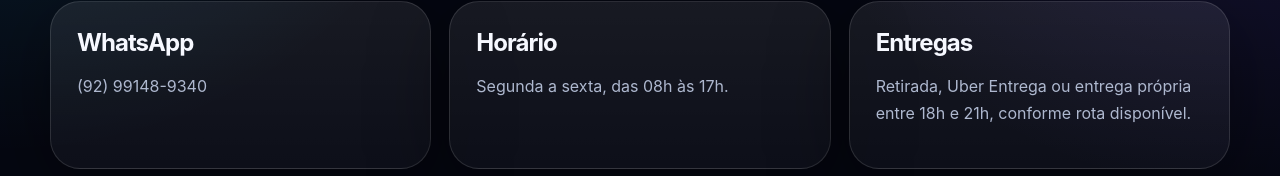
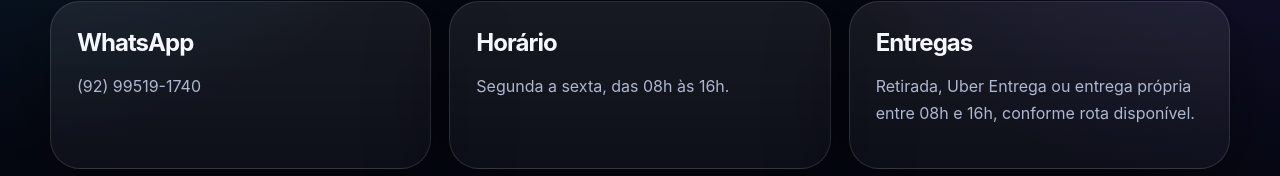
Before and after one commit to MaykonSulivan/Revest, a React (Vite) app in the folder frontend/: page /contato in a window 1280 px wide. Shown: the part 358-534 px from the top of the page. Built offline with nearby package versions, Linux system fonts and the light colour scheme.

Commit message:
Atualização

```diff
--- a/frontend/src/pages/Contato.tsx
+++ b/frontend/src/pages/Contato.tsx
@@ -10,15 +10,15 @@ export default function Contato() {
       <section className="contact-grid">
         <article className="feature-card">
           <h2>WhatsApp</h2>
-          <p>(92) 99148-9340</p>
+          <p>(92) 99519-1740</p>
         </article>
         <article className="feature-card">
           <h2>Horário</h2>
-          <p>Segunda a sexta, das 08h às 17h.</p>
+          <p>Segunda a sexta, das 08h às 16h.</p>
         </article>
         <article className="feature-card">
           <h2>Entregas</h2>
-          <p>Retirada, Uber Entrega ou entrega própria entre 18h e 21h, conforme rota disponível.</p>
+          <p>Retirada, Uber Entrega ou entrega própria entre 08h e 16h, conforme rota disponível.</p>
         </article>
       </section>
     </main>
```
